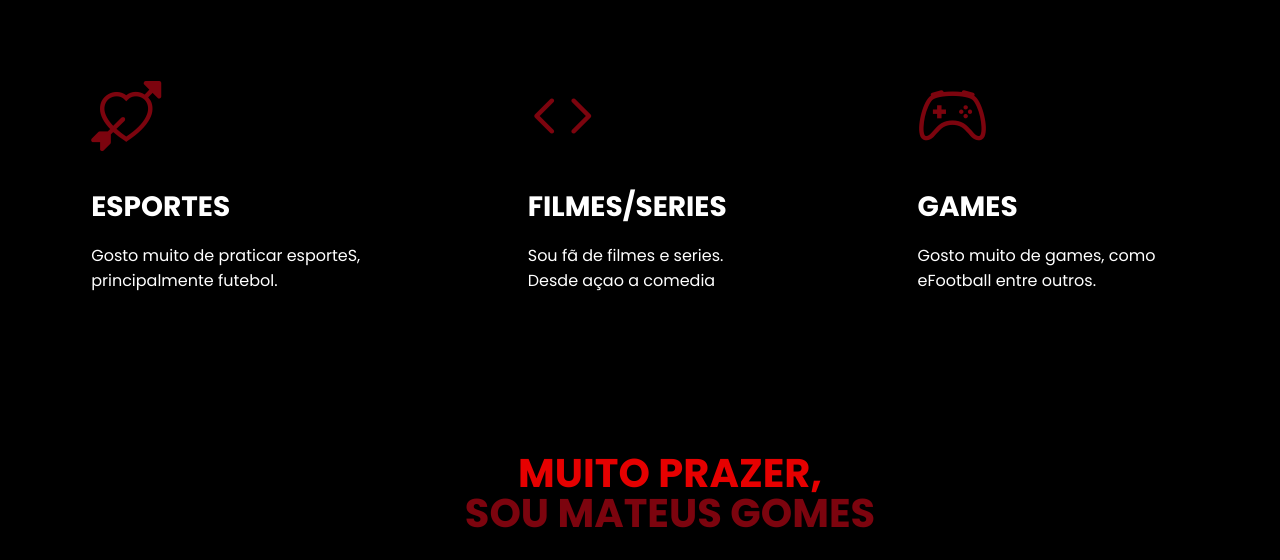
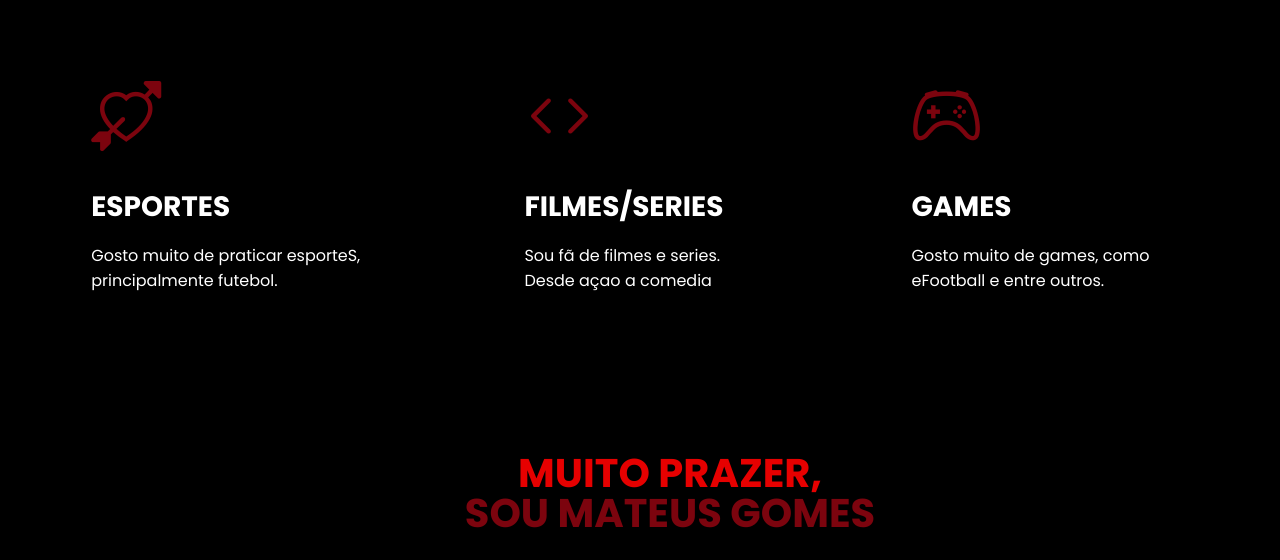
Before and after one commit to gmateus007/portifolio-gomes, a plain HTML site: page index.html in a window 1280 px wide. Shown: the part 514-1074 px from the top of the page. Drawn offline with nearby package versions, Linux system fonts and the light colour scheme.

Commit message:
Update index.html

```diff
--- a/index.html
+++ b/index.html
@@ -121,7 +121,7 @@
                     <div class="especialidades-box">
                         <i class="bi bi-controller"></i>
                         <h3>GAMES</h3>
-                        <p>Gosto muito de games, como eFootball entre outros.</p>
+                        <p>Gosto muito de games, como eFootball e entre outros.</p>
                     </div><!--especialidades-box-->
                 </div><!--flex-->
             </div><!--interface-->
```
